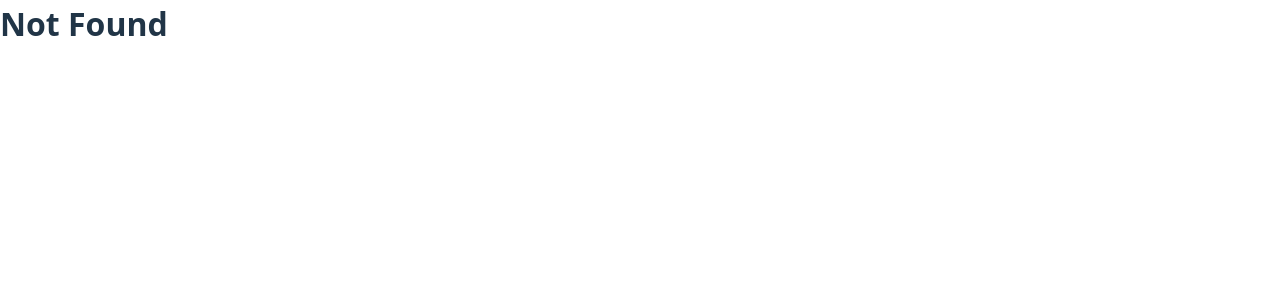
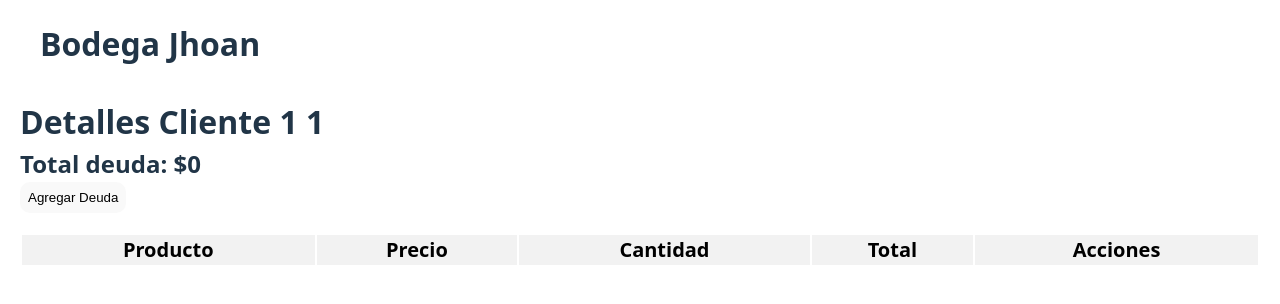
Before and after one commit to MTJonathan/bodega, a React (Vite) app: page /DetallesCliente/1/1/1/1 in a window 1280 px wide. Shown: the top 304 px of the page. Built offline with nearby package versions, Linux system fonts and the light colour scheme.

Commit message:
feat: detalles clientes

```diff
--- a/src/App.jsx
+++ b/src/App.jsx
@@ -2,6 +2,7 @@ import { Route, Routes } from 'react-router-dom'
 import Home from './components/Home/Home'
 import Productos from './components/Productos/Productos'
 import Clientes from './components/Clientes/Clientes'
+import DetallesCliente from './components/Clientes/Detalles/Detalles'
 import './assets/style/App.css'
 
 function App() {
@@ -12,6 +13,7 @@ function App() {
         <Route path="/" element={<Home />} />
         <Route path="/Clientes" element={<Clientes />} />
         <Route path="/Productos" element={<Productos />} />
+        <Route path="/DetallesCliente/:id/:nombre/:apellido/:telefono" element={<DetallesCliente />} />
         <Route path="*" element={<h1>Not Found</h1>} />
       </Routes>
     </>
--- a/src/components/Clientes/Clientes.jsx
+++ b/src/components/Clientes/Clientes.jsx
@@ -4,6 +4,7 @@ import { useDatabaseClient } from "../database/clientes";
 import AgregarCliente from "./AgregarCliente";
 import EliminarCliente from "./EliminarCliente";
 import { useRef, useState } from "react";
+import { useNavigate } from "react-router-dom";
 
 const Clientes = () => {
   const [id, setId] = useState("");
@@ -21,6 +22,14 @@ const Clientes = () => {
   const CloseDialog = () => dialogRef.current.close();
   const OpenDialogDelete = () => dialogRefEliminar.current.showModal();
   const CloseDialogDelete = () => dialogRefEliminar.current.close();
+
+  const navigate = useNavigate();
+
+  const handleNavigate = (cliente) => {
+    navigate(
+      `/DetallesCliente/${cliente.id}/${cliente.nombre}/${cliente.apellido}/${cliente.telefono}`
+    );
+  };
 
   const OpenDialogAgregar = () => {
     setId("");
@@ -101,7 +110,9 @@ const Clientes = () => {
                   <button onClick={() => OpenDialogEliminar(cliente)}>
                     Eliminar
                   </button>
-                  <button>Detalles</button>
+                  <button onClick={() => handleNavigate(cliente)}>
+                    Detalles
+                  </button>
                 </td>
               </tr>
             ))}
--- a/src/components/Clientes/Detalles/Detalles.jsx
+++ b/src/components/Clientes/Detalles/Detalles.jsx
@@ -1,11 +1,72 @@
-import Nav from "../../Navbar/Nav"
+import { useEffect, useState } from "react";
+import Nav from "../../Navbar/Nav";
+import { useParams } from "react-router-dom";
+import { useDatabaseDeudas } from "../../database/deudas";
+import "./detalles.css";
 
-const Detalles = () => {
+const DetallesCliente = () => {
+  const { id, nombre, apellido } = useParams();
+  const { deudas, updateDeuda, deleteDeuda, agregarDeuda } =
+    useDatabaseDeudas();
+  const [deuda, setDeuda] = useState([]);
+  const [totalDeuda, setTotalDeuda] = useState(0);
+
+  useEffect(() => {
+    // Asegurar que el ID es un número y filtrar las deudas del cliente
+    if (deudas.length > 0) {
+      const deudaData = deudas.filter((deuda) => deuda.clienteId === id);
+      console.log("Deudas filtradas:", deudaData);
+      setDeuda(deudaData);
+      // Calcular total de toda la deuda
+      const total = deudaData.reduce(
+        (acc, item) => acc + item.precio * item.cantidad,
+        0
+      );
+      setTotalDeuda(total);
+    }
+  }, [id, deudas]);
+  console.log(deuda);
   return (
-    <div>
+    <main className="MainDetalles">
       <Nav />
-    </div>
-  )
-}
+      <header>
+        <h1>
+          Detalles Cliente {nombre} {apellido}
+        </h1>
+        <h2>Total deuda: ${totalDeuda}</h2>
+        <button onClick={() => agregarDeuda(id, "Producto", 1000, 10)}>
+          Agregar Deuda
+        </button>
+      </header>
+      <section className="Detalles">
+        <table className="table">
+          <thead>
+            <tr>
+              <th>Producto</th>
+              <th>Precio</th>
+              <th>Cantidad</th>
+              <th>Total</th>
+              <th>Acciones</th>
+            </tr>
+          </thead>
+          <tbody>
+            {deuda.map((deuda) => (
+              <tr key={deuda.id}>
+                <td>{deuda.producto}</td>
+                <td>{deuda.precio}</td>
+                <td>{deuda.cantidad}</td>
+                <td>{deuda.precio * deuda.cantidad}</td>
+                <td className="acciones">
+                  <button>Editar</button>
+                  <button>Eliminar</button>
+                </td>
+              </tr>
+            ))}
+          </tbody>
+        </table>
+      </section>
+    </main>
+  );
+};
 
-export default Detalles
+export default DetallesCliente;
--- /dev/null
+++ b/src/components/Clientes/Detalles/detalles.css
@@ -0,0 +1,10 @@
+.MainDetalles header {
+  margin: 10px 20px;
+}
+
+.Detalles {
+  width: 100%;
+  overflow-x: auto;
+  display: flex;
+  justify-content: center;
+}
--- a/src/components/Productos/Productos.jsx
+++ b/src/components/Productos/Productos.jsx
@@ -4,6 +4,7 @@ import { useDatabaseProduct } from "../database/productos";
 import AgregarProducto from "./AgregarProducto";
 import EliminarCliente from "../Clientes/EliminarCliente";
 import { useState, useRef } from "react";
+import { useNavigate } from "react-router-dom";
 
 const Productos = () => {
   const [id, setId] = useState(null);
@@ -24,6 +25,12 @@ const Productos = () => {
 
   const OpenDialogDelete = () => productRefEliminar.current.showModal();
   const CloseDialogDelete = () => productRefEliminar.current.close();
+
+  const navigate = useNavigate();
+
+  const handleNavigate = () => {
+    navigate("/DetallesCliente");
+  };
 
   const OpenDialogAgregar = () => {
     setProducto("");
--- a/src/components/database/database.js
+++ b/src/components/database/database.js
@@ -5,6 +5,7 @@ const db = new Dexie("Tienda");
 db.version(1).stores({
   clientes: "++id, nombre, apellido, telefono",
   productos: "++id, nombre, precio, stock",
+  deudas: "++id, clienteId, producto, precio, cantidad",
 });
 
 export default db;
--- /dev/null
+++ b/src/components/database/deudas.js
@@ -0,0 +1,33 @@
+import { useEffect, useState } from "react";
+import db from "./database";
+
+export function useDatabaseDeudas(){
+    const [deudas, setDeudas] = useState([]);
+
+    const fetchData = async () => {
+        const data = await db.deudas.toArray();
+        setDeudas(data);
+    }
+
+    useEffect(() => {
+        fetchData();
+    }, []);
+
+    //Agregar deuda
+    const agregarDeuda = async (clienteId, producto, precio, cantidad) => {
+        await db.deudas.add({clienteId, producto, precio, cantidad});
+        fetchData();
+    }
+    //Actualizar deuda
+    const updateDeuda = async (id, clienteId, producto, precio, cantidad) => {
+        await db.deudas.update(id, {clienteId, producto, precio, cantidad});
+        fetchData();
+    }
+    //Borrar deuda
+    const deleteDeuda = async (id) => {
+        await db.deudas.delete(id);
+        fetchData();
+    }
+
+    return {deudas, updateDeuda, deleteDeuda, agregarDeuda};
+}
--- a/src/components/database/productos.js
+++ b/src/components/database/productos.js
@@ -4,7 +4,7 @@ import db from "./database";
 export function useDatabaseProduct() {
   const [productos, setProductos] = useState([]);
 
-  const fetchData = async (req, res) => {
+  const fetchData = async () => {
     const data = await db.productos.toArray();
     setProductos(data);
   };
```
